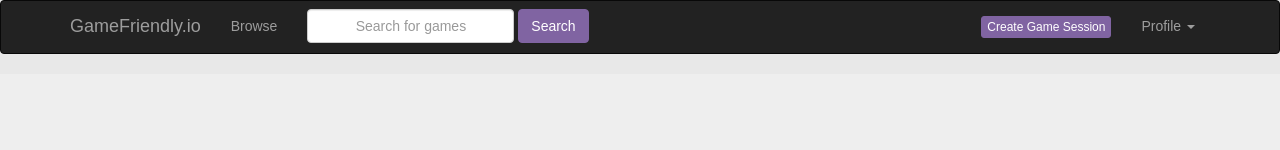
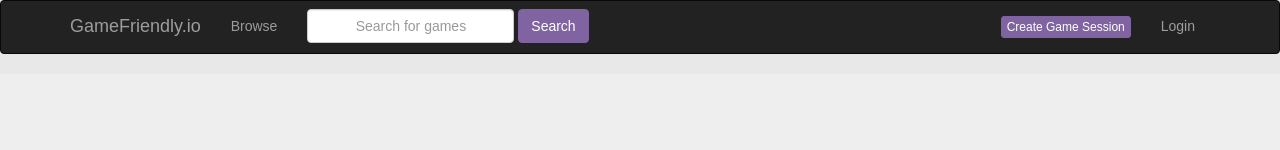
Before and after one commit to DavidTParks/gamefriendly, a React (Create React App) app in the folder client/: page / in a window 1280 px wide. Shown: the top 150 px of the page. Built offline with nearby package versions, Linux system fonts and the light colour scheme.

Commit message:
setup logged in or need to sign up view

```diff
--- a/client/src/App.js
+++ b/client/src/App.js
@@ -10,7 +10,7 @@ class App extends Component {
   render() {
     return (
       <div className="App">
-        <Navigation/>
+        <Navigation isLoggedIn={false} />
         <Jumbo/>
       </div>
     );
--- a/client/src/Navigation.js
+++ b/client/src/Navigation.js
@@ -21,8 +21,30 @@ Col = ReactBootstrap.Col,
 FormControl = ReactBootstrap.FormControl,
 MenuItem = ReactBootstrap.MenuItem;
 
-class Navigation extends Component {
-  render() {
+function GuestGreeting(props) {
+  return (
+    <Navbar inverse collapseOnSelect>
+      <Navbar.Header>
+        <Navbar.Brand>
+          <a href="#">GameFriendly.io</a>
+        </Navbar.Brand>
+        <Navbar.Toggle />
+      </Navbar.Header>
+      <Navbar.Collapse>
+        <Nav>
+          <NavItem eventKey={1} href="#">Browse</NavItem>
+            <Searchbar />
+        </Nav>
+        <Nav pullRight>
+          <NavItem eventKey={4} href="#"><Button navbar-btn bsSize="xsmall" bsStyle="info">Create Game Session</Button></NavItem>
+          <NavItem eventKey={1} href="#">Login</NavItem>
+        </Nav>
+      </Navbar.Collapse>
+    </Navbar>
+  );
+}
+
+function UserGreeting(props) {
   return (
     <Navbar inverse collapseOnSelect>
       <Navbar.Header>
@@ -50,6 +72,21 @@ class Navigation extends Component {
     </Navbar>
   );
 }
+
+function Greeting(props) {
+  const isLoggedIn = props.isLoggedIn;
+  if (isLoggedIn) {
+    return <UserGreeting />;
+  }
+  return <GuestGreeting />;
+}
+
+class Navigation extends Component {
+  render() {
+    return (
+      <Greeting isLoggedIn={this.props.isLoggedIn} />
+    );
+  }
 }
 
 export default Navigation;
```
Also changed, not shown: 1 other file (tests, documents, lock files or other folders). Lines whose indentation alone changed are shown as unchanged.
